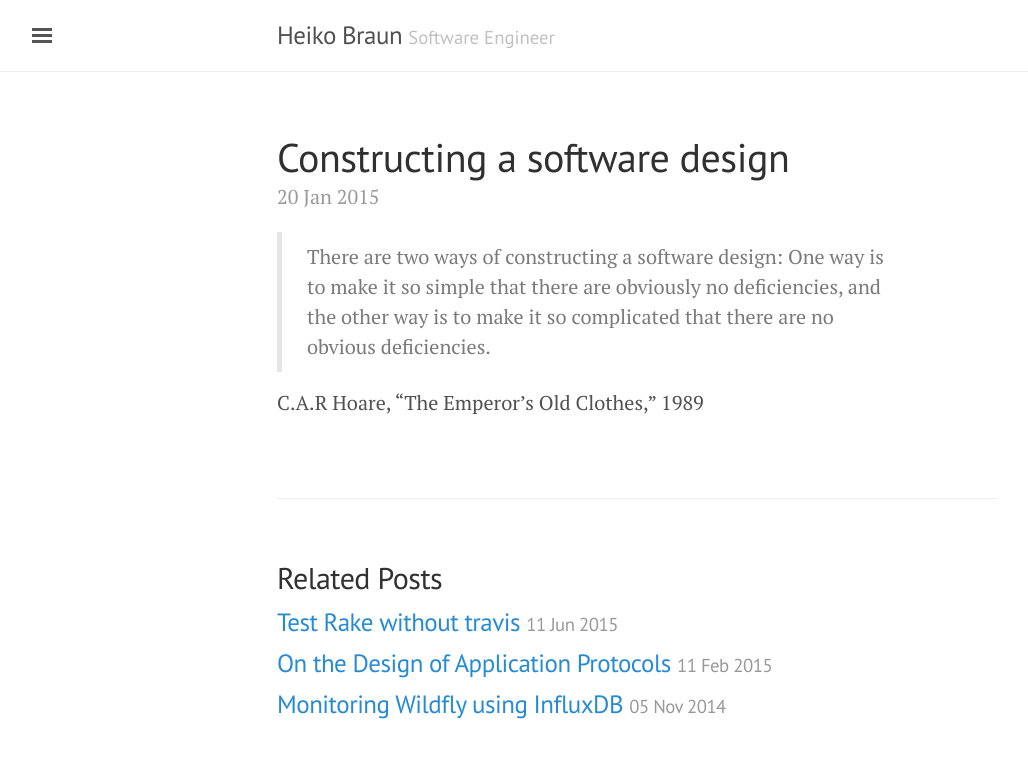
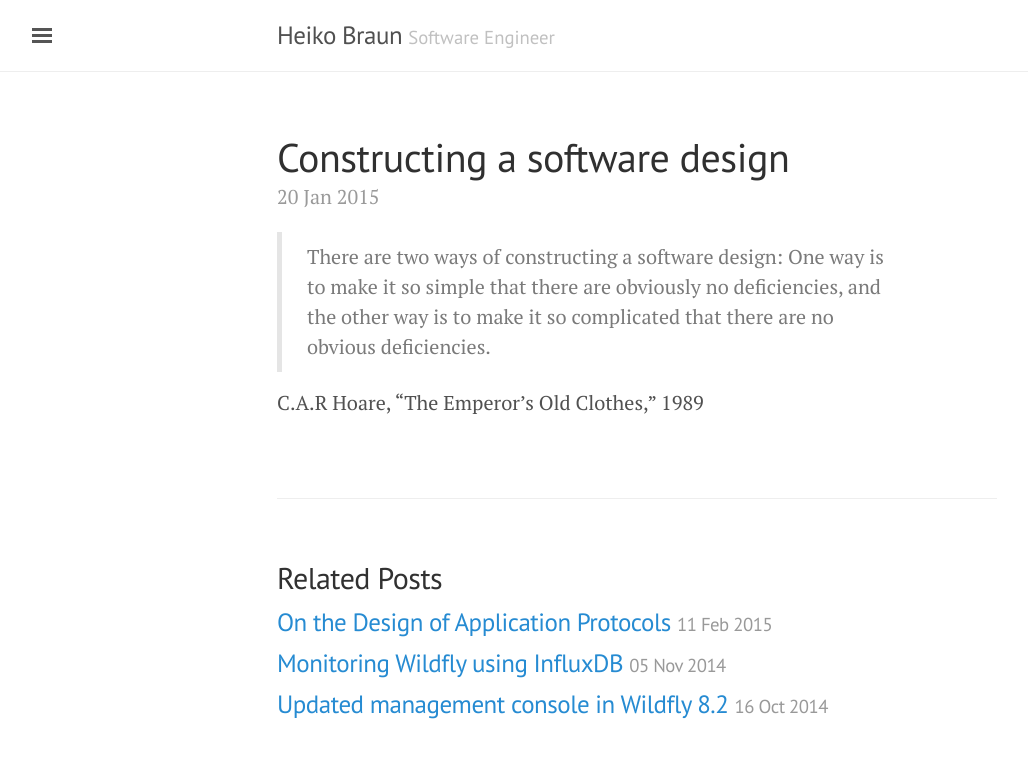
Before and after one commit to heiko-braun/hbraun.info, a Jekyll site: the page built from _posts/2015-01-20-constructing-a-software-design.md, in a window 1280 px wide. Shown: the top 758 px of the page, without its empty margins (3-1031 px from the left). Built offline with Jekyll 4.4.1, drawn with Linux system fonts in a browser that asks for light colours.

Commit message:
fix broken links, remove test files

```diff
--- a/_config.yml
+++ b/_config.yml
@@ -8,7 +8,7 @@
 title:               Heiko Braun
 tagline:             'Software Engineer'
 description:         ''
-url:                 http://heiko-braun.github.io
+#url:                 http://heiko-braun.github.io
 baseurl:             ''
 paginate:            5
 
--- a/_posts/2015-06-11-test-rake.md
+++ /dev/null
@@ -1,7 +0,0 @@
----
-title: "Test Rake without travis"
-layout: default
-date: 2015-06-11 09:17:59 CEST
----
-
-# Hello world
--- a/index.html
+++ b/index.html
@@ -7,7 +7,7 @@
   {% for post in paginator.posts %}
   <div class="post">
     <h1 class="post-title">
-      <a href="{{ site.baseurl }}/{{ post.url }}">
+      <a href="{{ site.baseurl }}{{ post.url }}">
         {{ post.title }}
       </a>
     </h1>
```
